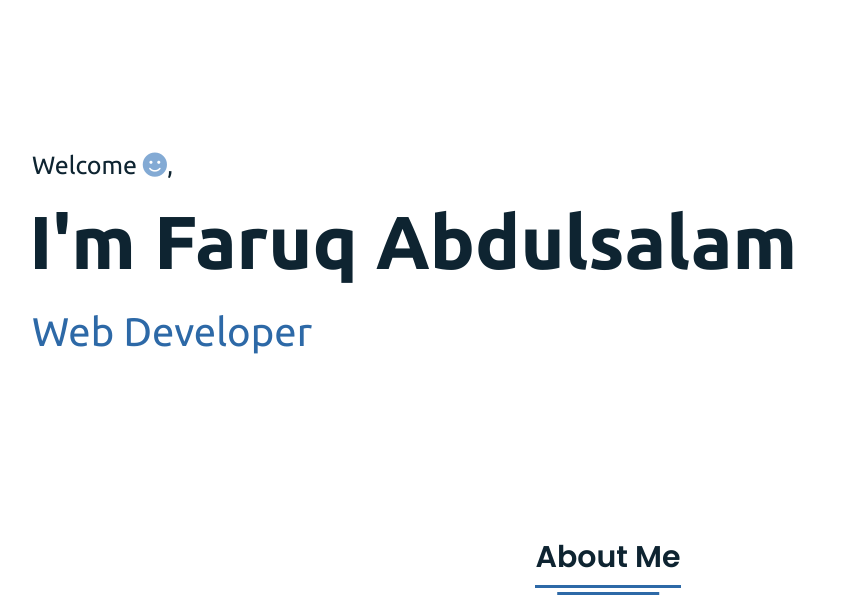
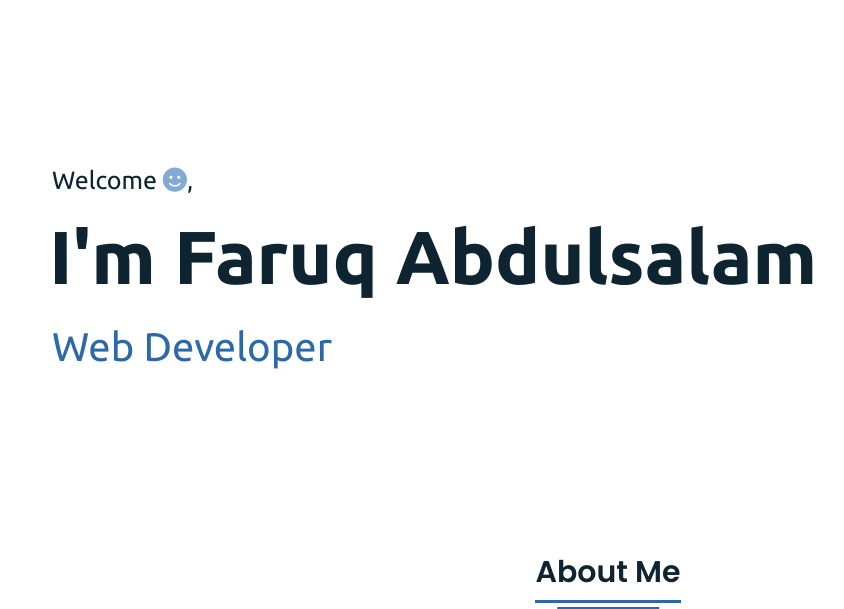
Before and after one commit to Faruqt/Hng-stage2-Resume-page, a Django app: page / in a window 1280 px wide. Shown: the part 109-718 px from the top of the page, without its empty margins (32-876 px from the left). Run offline with Django 3.2, Linux system fonts and the light colour scheme; some libraries are stand-ins or nearby versions.

Commit message:
Add margin to home text

```diff
--- a/static/styles.css
+++ b/static/styles.css
@@ -147,6 +147,12 @@ nav .menu-btn:hover, nav.sticky .menu-btn:hover{
   font-size: 25px;
   color: #0E2431;
 }
+
+.home .text{
+margin-left: 20px;
+margin-top: 15px;
+}
+
 .home .text-one i{
   color: #83aad4;
 }
```
